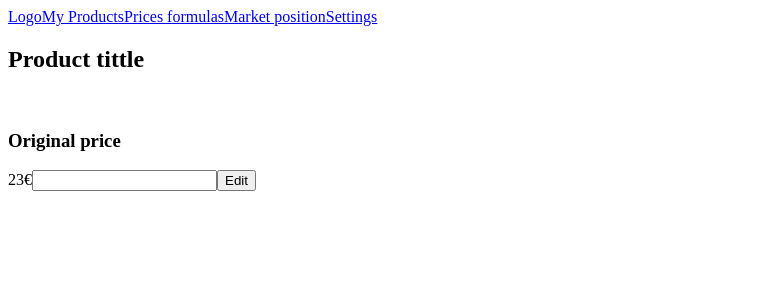
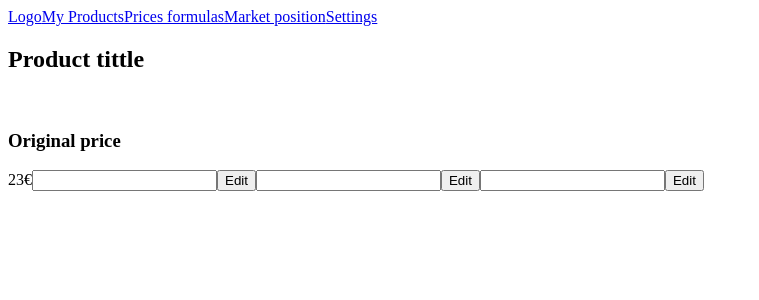
Before and after one commit to pablongo/formula-check-project-pau-gallardo, a React (Create React App) app in the folder react-solution/: page / in a window 1280 px wide. Shown: the top 300 px of the page, without its empty margins (0-759 px from the left). Built offline with nearby package versions, Linux system fonts and the light colour scheme.

Commit message:
Update Formula functions
- Define used functiones
- Structure event handlers

```diff
--- a/react-solution/src/components/Formula.jsx
+++ b/react-solution/src/components/Formula.jsx
@@ -1,15 +1,13 @@
 import React, { useState } from 'react';
-import { useSelector } from 'react-redux';
 
 export default function Formula() {
-  const products = useSelector((store) => store.products);
-  console.log(products);
   const formulaStates = {
     DISPLAY: 'DISPLAY',
     EDIT: 'EDIT',
   };
 
   const [currentFormulaState, setCurrentFormulaState] = useState(formulaStates.DISPLAY);
+  const [inputFormula, setInputFormula] = useState();
 
   function handleEdit() {
     setCurrentFormulaState(formulaStates.EDIT);
@@ -18,10 +16,16 @@ export default function Formula() {
   function handleSave() {
 
   }
+
   function handleCancel() {
 
   }
+
   function handleDelete() {
+
+  }
+
+  function handleFormula() {
 
   }
 
--- a/react-solution/src/components/ProductsEditor.jsx
+++ b/react-solution/src/components/ProductsEditor.jsx
@@ -4,10 +4,10 @@ import { useSelector } from 'react-redux';
 import Formula from './Formula';
 
 export default function ProductsEditor() {
-  const products = useSelector((store) => store.products);
+  const { products } = useSelector((store) => store.products);
   return (
     <>
-      {products.map((product) => <Formula product={product} />)}
+      {products.map(() => <Formula />)}
     </>
   );
 }
--- a/react-solution/src/index.jsx
+++ b/react-solution/src/index.jsx
@@ -5,7 +5,7 @@ import configureStore from './redux/store';
 import reportWebVitals from './reportWebVitals';
 
 import Navbar from './components/Navbar';
-import Formula from './components/Formula';
+import ProductsEditor from './components/ProductsEditor';
 import Product from './components/Product';
 
 import preloadedState from './mocks/preloadedState.mock';
@@ -15,7 +15,7 @@ ReactDOM.render(
     <Provider store={configureStore(preloadedState)}>
       <Navbar />
       <Product />
-      <Formula />
+      <ProductsEditor />
     </Provider>
   </React.StrictMode>,
   document.getElementById('root'),
```
